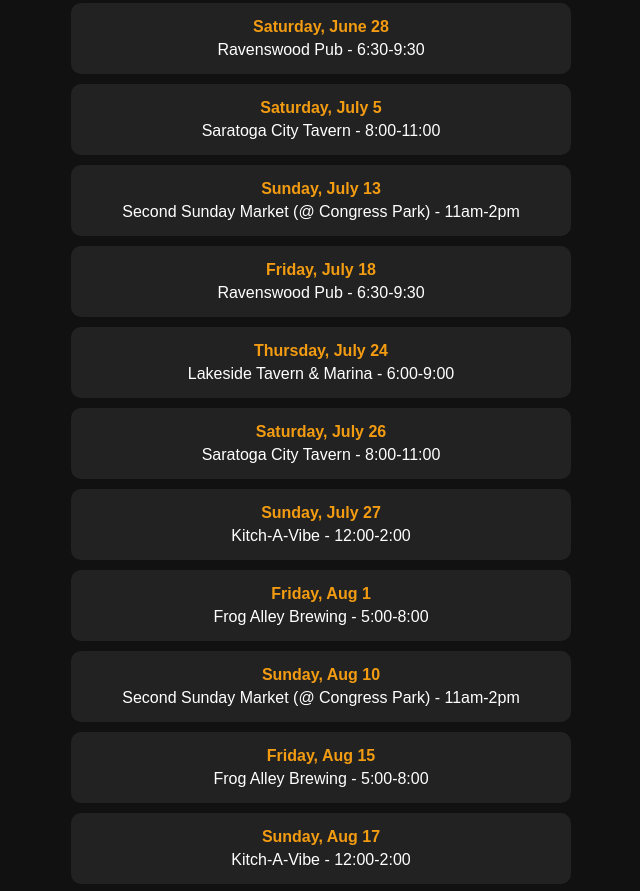
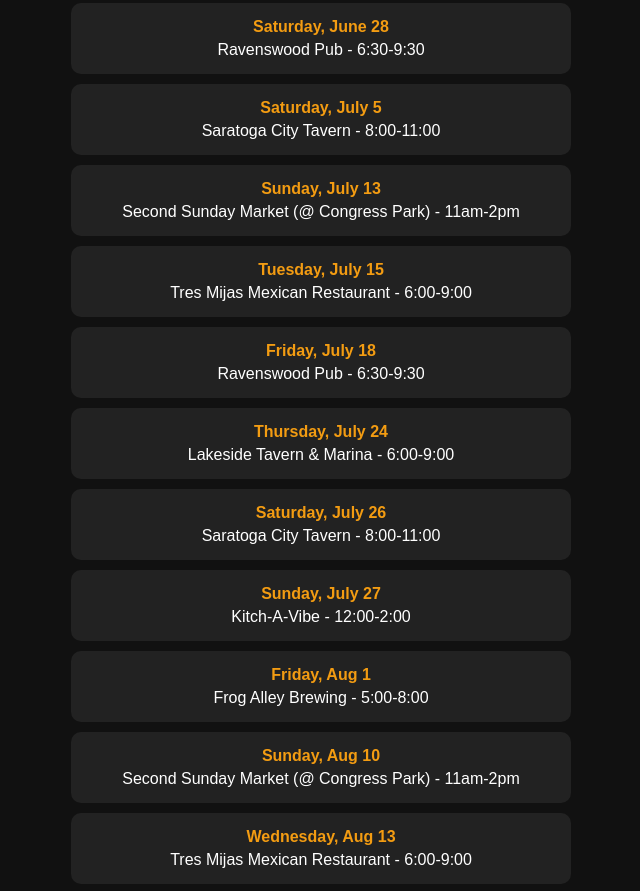
Before and after one commit to Ryanbean11/Upcoming-Shows, a plain HTML site: page index.html in a window 1280 px wide. Shown: the part 933-1824 px from the top of the page, without its empty margins (319-959 px from the left). Drawn offline with Linux system fonts and the light colour scheme.

Commit message:
Update index.html

```diff
--- a/index.html
+++ b/index.html
@@ -103,6 +103,11 @@
     <div class="date">Sunday, July 13</div>
     <div class="venue">Second Sunday Market (@ Congress Park) - 11am-2pm</div>
   </div>
+  <div class="show">
+  <div class="date">Tuesday, July 15</div>
+  <div class="venue">Tres Mijas Mexican Restaurant - 6:00-9:00</div>
+</div>
+
 </div>
 <div class="show">
   <div class="date">Friday, July 18</div>
@@ -133,6 +138,10 @@
   <div class="date">Sunday, Aug 10</div>
   <div class="venue">Second Sunday Market (@ Congress Park) - 11am-2pm</div>
 </div>
+<div class="show">
+    <div class="date">Wednesday, Aug 13</div>
+    <div class="venue">Tres Mijas Mexican Restaurant - 6:00-9:00</div>
+  </div>
 
 <div class="show">
   <div class="date">Friday, Aug 15</div>
```
